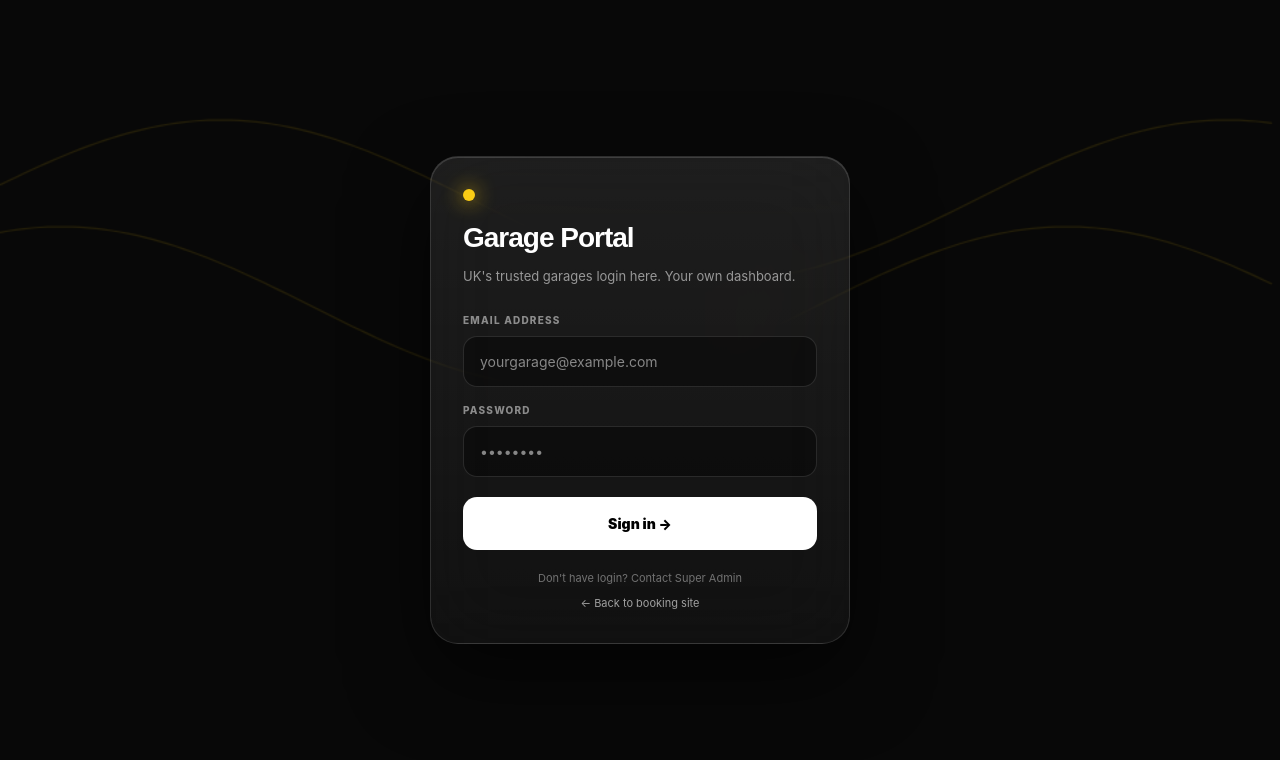
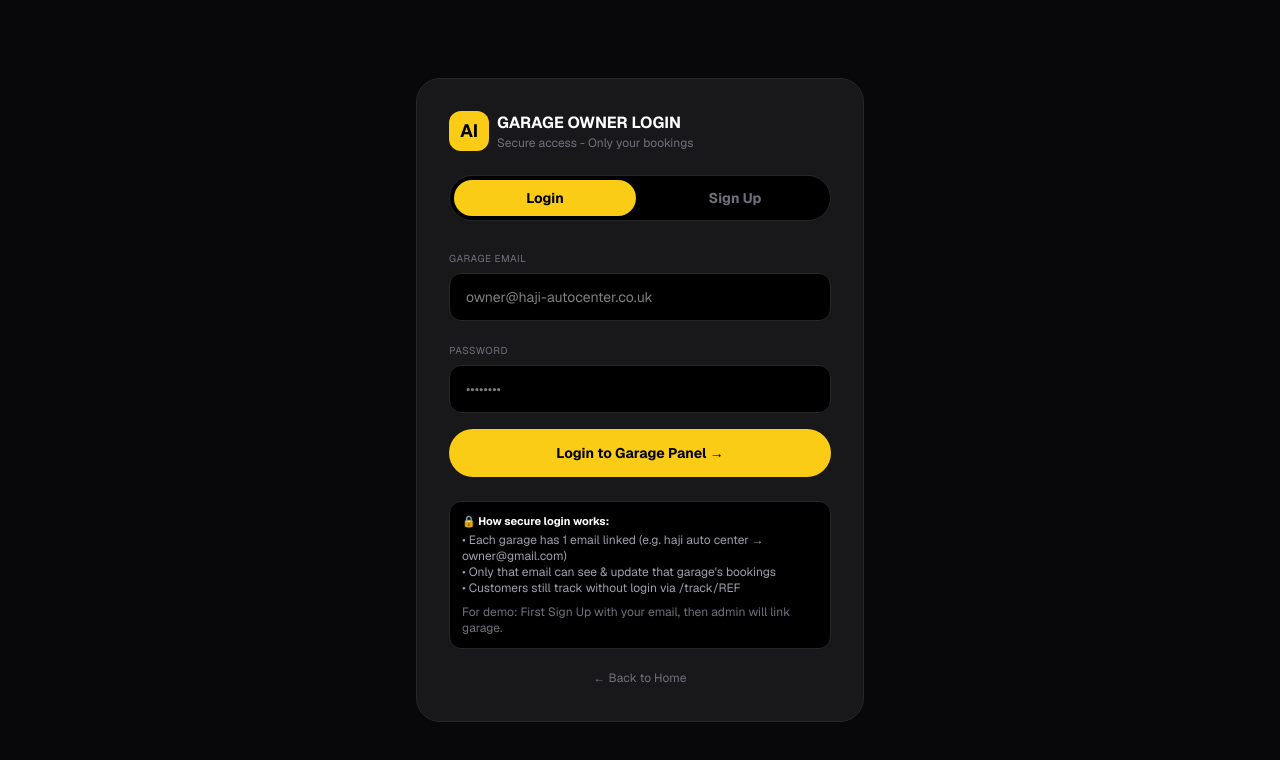
Before and after one commit to ayaan41/ai-garage, a Next.js app: page /garage/login in a window 1280 px wide. Shown: the top 760 px of the page. Built offline with nearby package versions, Linux system fonts and the light colour scheme; no server answers.

Commit message:
Added tracking page + garage login + secure owner panel

```diff
--- a/src/app/garage/login/page.tsx
+++ b/src/app/garage/login/page.tsx
@@ -1,84 +1,66 @@
-"use client";
-import { useState, useEffect, useRef } from "react";
-import { supabase } from "../../../lib/supabase";
-import { useRouter } from "next/navigation";
+"use client"
+import { useState } from 'react'
+import { useRouter } from 'next/navigation'
+import { supabase } from '@/lib/supabase'
 
-export default function GarageLoginOriginal() {
-  const [email, setEmail] = useState("");
-  const [password, setPassword] = useState("");
-  const [loading, setLoading] = useState(false);
-  const router = useRouter();
-  const canvasRef = useRef<HTMLCanvasElement>(null);
+export default function GarageLogin() {
+  const router = useRouter()
+  const [email, setEmail] = useState('')
+  const [password, setPassword] = useState('')
+  const [loading, setLoading] = useState(false)
+  const [mode, setMode] = useState<'login'|'signup'>('login')
 
-  useEffect(()=>{
-    const c = canvasRef.current; if(!c) return; const ctx=c.getContext('2d'); if(!ctx) return;
-    c.width=800; c.height=600;
-    let t=0;
-    const anim=()=>{
-      t+=0.01;
-      ctx.clearRect(0,0,c.width,c.height);
-      ctx.strokeStyle='rgba(250,204,21,0.2)'; ctx.lineWidth=1.2;
-      for(let k=0;k<2;k++){
-        ctx.beginPath();
-        for(let x=0;x<c.width;x+=5){
-          const y=150+Math.sin(x*0.01+t+k)*60 + k*80;
-          x===0?ctx.moveTo(x,y):ctx.lineTo(x,y);
-        }
-        ctx.stroke();
+  const handleAuth = async (e:any) => {
+    e.preventDefault()
+    setLoading(true)
+
+    if(mode==='signup'){
+      const { data, error } = await supabase.auth.signUp({ email, password })
+      if(error){ alert(error.message); setLoading(false); return }
+
+      // Check if garage owner exists
+      const { data: owner } = await supabase.from('garage_owners').select('*').eq('email', email).single()
+      if(!owner){
+        alert('Signup done but email not linked to any garage! Contact admin to link your garage. Your email: '+email)
+      } else {
+        alert('Account created! Now login.')
+        setMode('login')
       }
-      requestAnimationFrame(anim);
-    }; anim();
-  },[]);
-
-  const login = async () => {
-    setLoading(true);
-    const { error } = await supabase.auth.signInWithPassword({ email, password });
-    if(error) alert(error.message); else router.push("/garage");
-    setLoading(false);
-  };
+    } else {
+      const { data, error } = await supabase.auth.signInWithPassword({ email, password })
+      if(error){ alert(error.message); setLoading(false); return }
+      router.push('/garage')
+    }
+    setLoading(false)
+  }
 
   return (
-    <div className="wrap">
-      <canvas ref={canvasRef} className="can" />
-      <div className="card">
-        <div className="top">
-          <div className="dot" />
-          <h1>Garage Portal</h1>
-          <p>UK's trusted garages login here. Your own dashboard.</p>
+    <div className="min-h-screen bg-[#08080a] text-white grid place-items-center p-4">
+      <style>{`@import url('https://fonts.googleapis.com/css2?family=Geist:wght@400;600;700&display=swap'); *{font-family:Geist,sans-serif}`}</style>
+      <div className="w-full max-w-md bg-zinc-900 border border-zinc-800 rounded-[24px] p-8">
+        <div className="flex items-center gap-2 mb-6"><div className="h-10 w-10 bg-[#facc15] rounded-xl grid place-items-center text-black font-bold text-lg">AI</div><div><div className="font-bold">GARAGE OWNER LOGIN</div><div className="text-xs text-zinc-500">Secure access - Only your bookings</div></div></div>
+
+        <div className="flex gap-2 mb-6 bg-black border border-zinc-800 rounded-full p-1">
+          <button onClick={()=>setMode('login')} className={`flex-1 h-9 rounded-full text-sm font-bold ${mode==='login' ? 'bg-[#facc15] text-black' : 'text-zinc-500'}`}>Login</button>
+          <button onClick={()=>setMode('signup')} className={`flex-1 h-9 rounded-full text-sm font-bold ${mode==='signup' ? 'bg-[#facc15] text-black' : 'text-zinc-500'}`}>Sign Up</button>
         </div>
 
-        <label>Email Address</label>
-        <input value={email} onChange={e=>setEmail(e.target.value)} placeholder="yourgarage@example.com" />
+        <form onSubmit={handleAuth} className="space-y-4">
+          <div><label className="text-[10px] text-zinc-500 uppercase tracking-wider">Garage Email</label><input type="email" required value={email} onChange={e=>setEmail(e.target.value)} placeholder="owner@haji-autocenter.co.uk" className="mt-1 w-full h-12 px-4 rounded-xl bg-black border border-zinc-800 text-sm outline-none focus:border-[#facc15]"/></div>
+          <div><label className="text-[10px] text-zinc-500 uppercase tracking-wider">Password</label><input type="password" required value={password} onChange={e=>setPassword(e.target.value)} placeholder="••••••••" className="mt-1 w-full h-12 px-4 rounded-xl bg-black border border-zinc-800 text-sm outline-none focus:border-[#facc15]"/></div>
+          <button disabled={loading} className="w-full h-12 rounded-full bg-[#facc15] text-black font-bold text-sm hover:bg-yellow-400 disabled:opacity-50">{loading ? 'Please wait...' : mode==='login' ? 'Login to Garage Panel →' : 'Create Account →'}</button>
+        </form>
 
-        <label>Password</label>
-        <input type="password" value={password} onChange={e=>setPassword(e.target.value)} placeholder="••••••••" />
+        <div className="mt-6 bg-black border border-zinc-800 rounded-xl p-3 text-xs text-zinc-400">
+          <div className="font-bold text-white text-[11px] mb-1">🔒 How secure login works:</div>
+          <div>• Each garage has 1 email linked (e.g. haji auto center → owner@gmail.com)</div>
+          <div>• Only that email can see & update that garage's bookings</div>
+          <div>• Customers still track without login via /track/REF</div>
+          <div className="mt-2 text-zinc-500">For demo: First Sign Up with your email, then admin will link garage.</div>
+        </div>
 
-        <button onClick={login} className="btn">{loading?"Signing in...":"Sign in →"}</button>
-
-        <div className="foot">
-          <span>Don't have login? Contact Super Admin</span>
-          <a href="/">← Back to booking site</a>
-        </div>
+        <div className="mt-4 text-center"><a href="/" className="text-xs text-zinc-500 hover:text-zinc-300">← Back to Home</a></div>
       </div>
-
-      <style jsx global>{`
-        .wrap { min-height: 100vh; background: #080808; display: grid; place-items: center; position: relative; padding: 20px; overflow: hidden; font-family: Inter, sans-serif; }
-        .can { position: absolute; inset: 0; width: 100%; height: 100%; opacity: 0.6; }
-        .card { width: 100%; max-width: 420px; background: linear-gradient(180deg, rgba(255,255,255,0.09) 0%, rgba(255,255,255,0.04) 100%); backdrop-filter: blur(40px); border: 1px solid rgba(255,255,255,0.12); border-radius: 28px; padding: 32px; position: relative; z-index: 1; box-shadow: 0 30px 80px rgba(0,0,0,0.6), inset 0 1px 0 rgba(255,255,255,0.15); }
-        .top { margin-bottom: 28px; }
-        .dot { width: 12px; height: 12px; background: #facc15; border-radius: 50%; box-shadow: 0 0 20px #facc15; margin-bottom: 16px; }
-        .top h1 { font-family: Syne, sans-serif; font-size: 28px; font-weight: 800; letter-spacing: -1px; margin: 0; color: #fff; }
-        .top p { color: rgba(255,255,255,0.55); font-size: 13px; margin: 8px 0 0; line-height: 1.4; }
-        label { font-size: 10px; font-weight: 800; letter-spacing: 1.2px; text-transform: uppercase; color: rgba(255,255,255,0.5); margin: 16px 0 8px; display: block; }
-        input { width: 100%; background: rgba(0,0,0,0.4); border: 1px solid rgba(255,255,255,0.12); border-radius: 14px; padding: 14px 16px; color: #fff; outline: none; font-size: 14px; }
-        input:focus { border-color: #facc15; box-shadow: 0 0 0 4px rgba(250,204,21,0.12); }
-        .btn { width: 100%; background: #fff; color: #000; border: none; padding: 16px; border-radius: 14px; font-weight: 900; font-size: 14px; margin-top: 20px; cursor: pointer; transition: all 0.2s; }
-        .btn:hover { background: #facc15; transform: translateY(-1px); }
-        .foot { margin-top: 20px; display: flex; flex-direction: column; gap: 8px; text-align: center; }
-        .foot span { font-size: 11px; color: rgba(255,255,255,0.4); }
-        .foot a { font-size: 11px; color: rgba(255,255,255,0.6); text-decoration: none; }
-        .foot a:hover { color: #facc15; }
-      `}</style>
     </div>
-  );
+  )
 }
--- a/src/app/garage/page.tsx
+++ b/src/app/garage/page.tsx
@@ -1,5 +1,6 @@
 "use client"
 import { useEffect, useState } from 'react'
+import { useRouter } from 'next/navigation'
 import { supabase } from '@/lib/supabase'
 
 type Booking = {
@@ -27,77 +28,100 @@ const statusOptions = [
 const languageNames: any = { en: 'English', ur: 'Urdu', pa: 'Punjabi', pl: 'Polish', ro: 'Romanian', ar: 'Arabic', hi: 'Hindi' }
 
 export default function GarageOwnerPanel() {
-  const [garages, setGarages] = useState<any[]>([])
-  const [selectedGarageId, setSelectedGarageId] = useState('')
+  const router = useRouter()
+  const [user, setUser] = useState<any>(null)
+  const [garage, setGarage] = useState<any>(null)
   const [bookings, setBookings] = useState<Booking[]>([])
-  const [loading, setLoading] = useState(false)
+  const [loading, setLoading] = useState(true)
   const [filter, setFilter] = useState('all')
 
-  useEffect(()=>{ fetchGarages() }, [])
-  useEffect(()=>{ if(selectedGarageId) fetchBookings() }, [selectedGarageId])
+  useEffect(()=>{
+    checkUser()
+  }, [])
 
-  const fetchGarages = async () => {
-    const { data } = await supabase.from('garages').select('*').order('name')
-    if(data) {
-      setGarages(data)
-      if(data.length>0) setSelectedGarageId(data[0].id)
+  const checkUser = async () => {
+    const { data: { session } } = await supabase.auth.getSession()
+    if(!session){
+      router.push('/garage/login')
+      return
     }
+    setUser(session.user)
+
+    // Find garage linked to this email
+    const { data: owner, error: ownerError } = await supabase.from('garage_owners').select('*, garages(*)').eq('email', session.user.email).single()
+
+    if(ownerError || !owner){
+      console.error('No garage linked:', ownerError)
+      alert(`Your email ${session.user.email} is not linked to any garage! Contact admin.\n\nSQL me run karo:\nINSERT INTO garage_owners (garage_id, email) SELECT id, '${session.user.email}' FROM garages WHERE name ILIKE '%haji%' LIMIT 1`)
+      // For demo, fallback to first garage
+      const { data: garages } = await supabase.from('garages').select('*').limit(1)
+      if(garages && garages[0]){
+        setGarage(garages[0])
+        fetchBookings(garages[0].id)
+      }
+      setLoading(false)
+      return
+    }
+
+    setGarage(owner.garages)
+    fetchBookings(owner.garage_id)
   }
 
-  const fetchBookings = async () => {
+  const fetchBookings = async (garageId: string) => {
     setLoading(true)
-    let query = supabase.from('bookings').select('*').eq('garage_id', selectedGarageId).order('booking_date', {ascending:false}).order('created_at', {ascending:false})
+    let query = supabase.from('bookings').select('*').eq('garage_id', garageId).order('booking_date', {ascending:false}).order('created_at', {ascending:false})
     if(filter !== 'all') query = query.eq('status', filter)
     const { data } = await query
     if(data) setBookings(data as any)
     setLoading(false)
   }
 
-  useEffect(()=>{ if(selectedGarageId) fetchBookings() }, [filter])
+  useEffect(()=>{ if(garage) fetchBookings(garage.id) }, [filter])
 
   const updateStatus = async (booking: Booking, newStatus: string) => {
     const { error } = await supabase.from('bookings').update({ status: newStatus }).eq('id', booking.id)
     if(error){ alert(error.message); return }
 
-    // Simulate SMS in owner's language + English
     const messages: any = {
       in_progress: {
-        en: `AI GARAGE - ${booking.booking_ref}: Work Started on ${booking.car_reg} at ${garages.find(g=>g.id===selectedGarageId)?.name}. We'll notify when ready.`,
-        ur: `AI GARAGE - ${booking.booking_ref}: ${booking.car_reg} پر کام شروع ہو گیا ہے۔ تیار ہونے پر اطلاع دیں گے۔`,
+        en: `AI GARAGE - ${booking.booking_ref}: Work Started on ${booking.car_reg}. We'll notify when ready.`,
+        ur: `AI GARAGE - ${booking.booking_ref}: ${booking.car_reg} پر کام شروع ہو گیا۔`,
       },
       ready: {
-        en: `AI GARAGE - ${booking.booking_ref}: Your car ${booking.car_reg} is READY FOR COLLECTION! 🎉 Please collect from ${garages.find(g=>g.id===selectedGarageId)?.name}. Payment at collection.`,
-        ur: `AI GARAGE - ${booking.booking_ref}: آپ کی گاڑی ${booking.car_reg} تیار ہے! 🎉 براہ کرم ${garages.find(g=>g.id===selectedGarageId)?.name} سے لے جائیں۔`,
+        en: `AI GARAGE - ${booking.booking_ref}: Your car ${booking.car_reg} is READY FOR COLLECTION! 🎉 Please collect from ${garage?.name}.`,
+        ur: `AI GARAGE - ${booking.booking_ref}: آپ کی گاڑی ${booking.car_reg} تیار ہے! 🎉`,
       },
       completed: {
-        en: `AI GARAGE - ${booking.booking_ref}: Thank you! ${booking.car_reg} completed. Please leave a review! ⭐`,
-        ur: `AI GARAGE - ${booking.booking_ref}: شکریہ! ${booking.car_reg} مکمل۔ ریویو دیں! ⭐`,
+        en: `AI GARAGE - ${booking.booking_ref}: Thank you! ${booking.car_reg} completed.`,
+        ur: `AI GARAGE - ${booking.booking_ref}: شکریہ! ${booking.car_reg} مکمل۔`,
       }
     }
 
     const lang = booking.preferred_language || 'en'
-    const msg = messages[newStatus]?.[lang] || messages[newStatus]?.['en'] || `Status updated to ${newStatus}`
+    const msg = messages[newStatus]?.[lang] || messages[newStatus]?.['en']
 
-    console.log(`=== SMS TO CUSTOMER ${booking.customer_phone} ===`)
-    console.log(msg)
-    console.log(`Also English version will be sent`)
-    console.log('=====================================')
+    alert(`✅ ${newStatus.toUpperCase()}!\n\nSMS to ${booking.customer_phone} (${languageNames[lang]}+EN):\n${msg}`)
 
-    alert(`✅ Status updated to ${newStatus.toUpperCase()}!\n\nSMS would be sent to ${booking.customer_phone} in ${languageNames[lang]} + English:\n\n${msg}`)
-
-    fetchBookings()
+    if(garage) fetchBookings(garage.id)
   }
 
-  const selectedGarage = garages.find(g=>g.id===selectedGarageId)
+  const logout = async () => {
+    await supabase.auth.signOut()
+    router.push('/garage/login')
+  }
+
+  if(loading && !garage){
+    return <div className="min-h-screen bg-[#08080a] text-white grid place-items-center"><div className="text-zinc-500">Loading your garage...</div></div>
+  }
 
   return (
     <div className="min-h-screen bg-[#08080a] text-white">
       <style>{`@import url('https://fonts.googleapis.com/css2?family=Geist:wght@400;600;700&display=swap'); *{font-family:Geist,sans-serif}`}</style>
-      <div className="bg-[#facc15] text-black text-center py-2 px-4 text-xs font-bold">🔧 GARAGE OWNER PANEL - Manage Bookings - Auto SMS in Customer Language + English</div>
-      <header className="border-b border-zinc-800 p-4"><div className="max-w-6xl mx-auto flex justify-between items-center"><a href="/" className="flex items-center gap-2"><div className="h-8 w-8 bg-[#facc15] rounded-lg grid place-items-center text-black font-bold">AI</div><span className="font-bold">GARAGE OWNER</span></a><select value={selectedGarageId} onChange={e=>setSelectedGarageId(e.target.value)} className="h-10 px-4 rounded-full bg-zinc-900 border border-zinc-800 text-sm max-w-[200px]">{garages.map(g=><option key={g.id} value={g.id}>{g.name} - {g.postcode}</option>)}</select></div></header>
+      <div className="bg-[#facc15] text-black text-center py-2 px-4 text-xs font-bold">🔒 Secure - Logged in as {user?.email} - {garage?.name}</div>
+      <header className="border-b border-zinc-800 p-4"><div className="max-w-6xl mx-auto flex justify-between items-center"><div className="flex items-center gap-3"><div className="h-8 w-8 bg-[#facc15] rounded-lg grid place-items-center text-black font-bold">AI</div><div><div className="font-bold text-sm">{garage?.name} - Owner Panel</div><div className="text-[11px] text-zinc-500">{user?.email} • {garage?.address}</div></div></div><button onClick={logout} className="h-9 px-4 rounded-full bg-zinc-800 border border-zinc-700 text-xs">Logout</button></div></header>
 
       <main className="max-w-6xl mx-auto p-4 sm:p-6">
-        {selectedGarage && <div className="bg-zinc-900 border border-zinc-800 rounded-[20px] p-4 mb-6 flex justify-between items-center"><div><div className="font-bold">{selectedGarage.name}</div><div className="text-xs text-zinc-500">{selectedGarage.address} • {selectedGarage.phone} • {bookings.length} Bookings</div></div><div className="text-xs bg-zinc-800 border border-zinc-700 px-3 py-1.5 rounded-full">Today: {new Date().toLocaleDateString('en-GB')}</div></div>}
+        <div className="bg-zinc-900 border border-zinc-800 rounded-[20px] p-4 mb-6 flex justify-between items-center"><div><div className="font-bold">{garage?.name}</div><div className="text-xs text-zinc-500">{garage?.postcode} • {garage?.phone} • {bookings.length} Bookings - Secure Owner Only</div></div><div className="text-xs bg-green-500/10 border border-green-500/20 text-green-400 px-3 py-1.5 rounded-full">🔒 Logged In</div></div>
 
         <div className="flex gap-2 mb-6 overflow-auto">
           {[
@@ -109,7 +133,7 @@ export default function GarageOwnerPanel() {
           ].map(f=><button key={f.key} onClick={()=>setFilter(f.key)} className={`h-9 px-4 rounded-full text-xs font-medium border whitespace-nowrap ${filter===f.key ? 'bg-[#facc15] text-black border-[#facc15] font-bold' : 'bg-zinc-900 border-zinc-800 text-zinc-400 hover:border-zinc-700'}`}>{f.label}</button>)}
         </div>
 
-        {loading ? <div className="text-center py-20 text-zinc-500">Loading bookings...</div> : bookings.length===0 ? <div className="text-center py-20 bg-zinc-900 border border-zinc-800 rounded-[20px]"><div className="text-3xl mb-2">📭</div><div className="font-semibold">No bookings</div><div className="text-xs text-zinc-500 mt-1">Bookings will appear here when customers book via website/app</div></div> : (
+        {loading ? <div className="text-center py-20 text-zinc-500">Loading bookings...</div> : bookings.length===0 ? <div className="text-center py-20 bg-zinc-900 border border-zinc-800 rounded-[20px]"><div className="text-3xl mb-2">📭</div><div className="font-semibold">No bookings for your garage</div><div className="text-xs text-zinc-500 mt-1">Only bookings for {garage?.name} appear here - Secure!</div></div> : (
           <div className="grid gap-3">
             {bookings.map(b=>{
               const statusInfo = statusOptions.find(s=>s.key===b.status) || statusOptions[0]
@@ -136,16 +160,6 @@ export default function GarageOwnerPanel() {
             })}
           </div>
         )}
-
-        <div className="mt-8 bg-zinc-900 border border-zinc-800 rounded-[20px] p-4">
-          <h4 className="font-bold text-sm">How it works - Owner Flow:</h4>
-          <div className="mt-3 grid sm:grid-cols-4 gap-3 text-xs">
-            <div className="bg-black border border-zinc-800 rounded-xl p-3"><div className="font-bold">1. Customer Books</div><div className="text-zinc-500 mt-1">Via website/app → SMS in their language + English + Tracking link</div></div>
-            <div className="bg-black border border-zinc-800 rounded-xl p-3"><div className="font-bold">2. You Click "Start Work"</div><div className="text-zinc-500 mt-1">Customer gets SMS: "Work Started" in his language + English</div></div>
-            <div className="bg-black border border-zinc-800 rounded-xl p-3"><div className="font-bold">3. You Click "Mark Ready"</div><div className="text-zinc-500 mt-1">Customer gets SMS: "Car Ready! 🎉" in his language + English</div></div>
-            <div className="bg-black border border-zinc-800 rounded-xl p-3"><div className="font-bold">4. Complete</div><div className="text-zinc-500 mt-1">Customer gets thank you + review request</div></div>
-          </div>
-        </div>
       </main>
     </div>
   )
```
